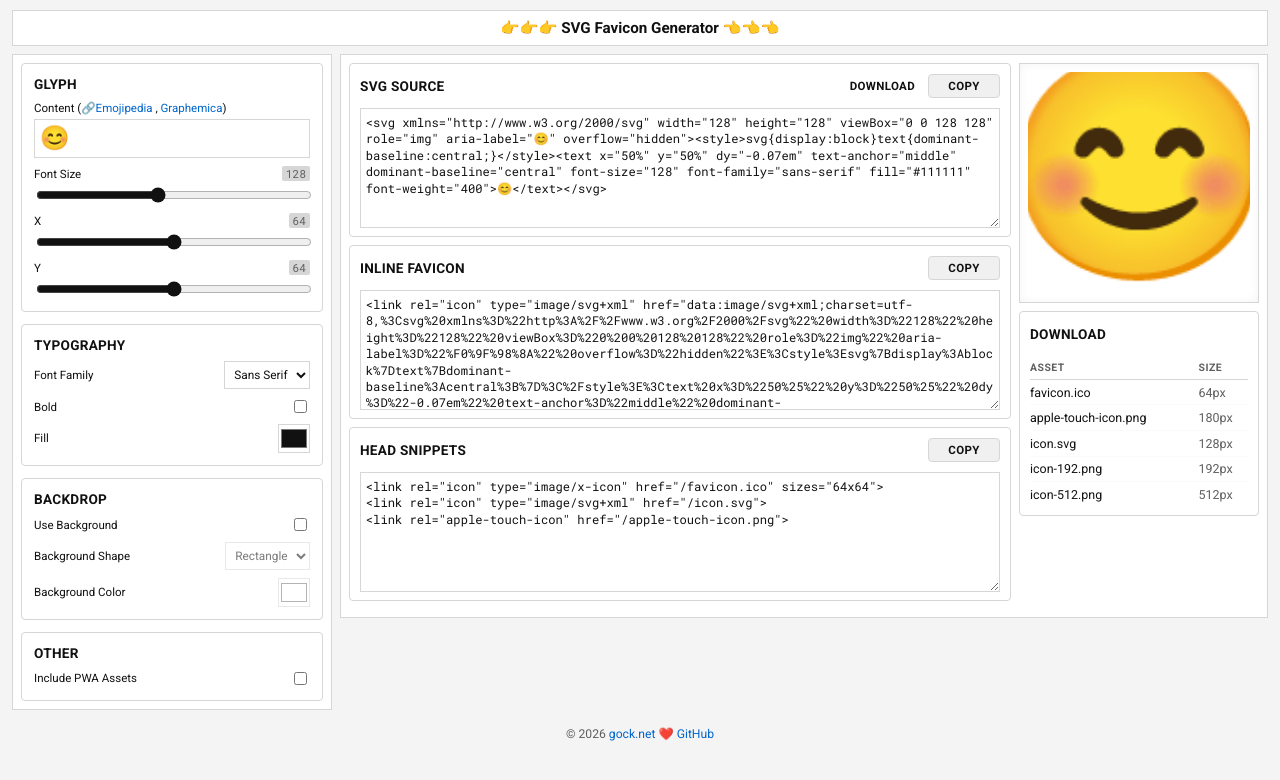
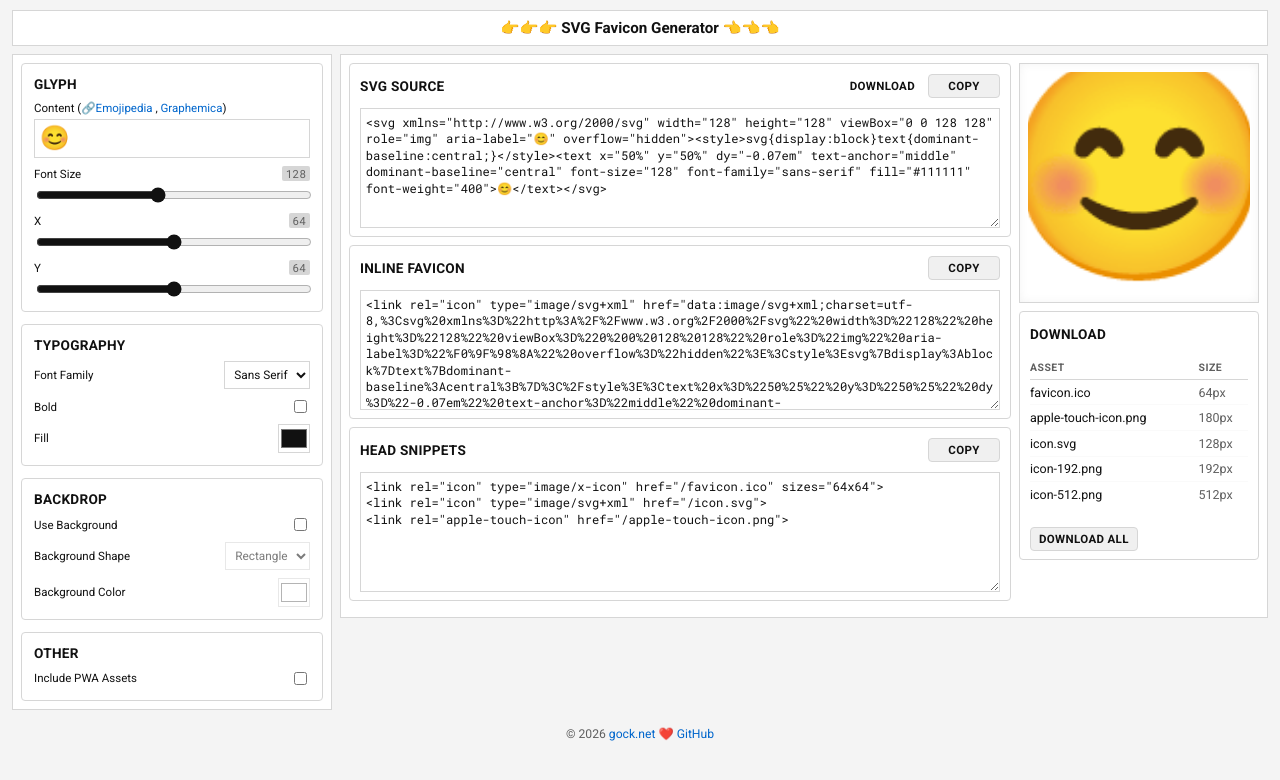
Before and after one commit to andygock/svg-favicon-generator, a React (Vite) app: page / in a window 1280 px wide. Shown: the top 780 px of the page. Built offline with nearby package versions, Linux system fonts and the light colour scheme.

Commit message:
feat: implement bulk download functionality with fflate for high-compression zip creation; enhance PreviewPanel for download actions

```diff
--- a/package.json
+++ b/package.json
@@ -17,6 +17,7 @@
   },
   "dependencies": {
     "dompurify": "^3.3.3",
+    "fflate": "^0.8.2",
     "icojs": "^0.20.1",
     "react": "^19.2.4",
     "react-dom": "^19.2.4"
--- a/src/App.jsx
+++ b/src/App.jsx
@@ -25,6 +25,7 @@ import {
 function App() {
   const [state, setState] = useState(DEFAULT_STATE);
   const [status, setStatus] = useState(DEFAULT_STATUS);
+  const [downloadAllLoading, setDownloadAllLoading] = useState(false);
 
   const svgMarkup = useMemo(() => createSvgMarkup(state), [state]);
   const inlineLinkMarkup = useMemo(
@@ -327,6 +328,100 @@ function App() {
     }
   };
 
+  const handleDownloadAll = async () => {
+    notify("Preparing download...");
+    setDownloadAllLoading(true);
+    try {
+      const files = {};
+      const enc = new TextEncoder();
+
+      // Core text assets
+      files["icon.svg"] = enc.encode(svgMarkup);
+      files["inline-favicon.txt"] = enc.encode(inlineLinkMarkup);
+      files["head-snippet.txt"] = enc.encode(headSnippet);
+      if (state.includePwa) {
+        files["site.webmanifest"] = enc.encode(DEFAULT_MANIFEST);
+      }
+
+      // Rasterized assets (png / ico) from export options
+      for (const option of exportOptionsComputed) {
+        if (option.disabled) continue;
+        if (option.type === "svg" || option.type === "manifest") continue;
+
+        const exportMarkup = svgMarkup
+          .replace('width="128"', `width="${option.size}"`)
+          .replace('height="128"', `height="${option.size}"`);
+
+        const svgBlob = new Blob([exportMarkup], {
+          type: "image/svg+xml;charset=utf-8",
+        });
+        const url = URL.createObjectURL(svgBlob);
+
+        try {
+          await new Promise((resolve, reject) => {
+            const img = new Image();
+            img.onload = async () => {
+              try {
+                const canvas = document.createElement("canvas");
+                canvas.width = option.size;
+                canvas.height = option.size;
+                const ctx = canvas.getContext("2d");
+                if (!ctx) throw new Error("Canvas unavailable");
+                ctx.clearRect(0, 0, canvas.width, canvas.height);
+                ctx.drawImage(img, 0, 0, canvas.width, canvas.height);
+
+                const pngBlob = await canvasToBlob(canvas, "image/png");
+                if (!pngBlob) throw new Error("Unable to create PNG");
+
+                if (option.type === "png") {
+                  const ab = await pngBlob.arrayBuffer();
+                  files[option.filename] = new Uint8Array(ab);
+                  resolve();
+                } else if (option.type === "ico") {
+                  const icoBlob = await createIcoBlobFromPngBlob(
+                    pngBlob,
+                    option.size,
+                  );
+                  const ab = await icoBlob.arrayBuffer();
+                  files[option.filename] = new Uint8Array(ab);
+                  resolve();
+                } else {
+                  resolve();
+                }
+              } catch (err) {
+                reject(err);
+              }
+            };
+            img.onerror = () => reject(new Error("Failed to load SVG image."));
+            img.src = url;
+          });
+        } finally {
+          try {
+            URL.revokeObjectURL(url);
+          } catch (e) {
+            // ignore
+          }
+        }
+      }
+
+      // Load fflate only when needed and create a high-compression zip
+      const { zipSync } = await import("fflate");
+      const zipData = zipSync(files, { level: 9 });
+      const zipBlob = new Blob([zipData], { type: "application/zip" });
+
+      // Default filename should be {content}.zip; fall back to 'content'
+      const safeName = (state.content || "content").replace(/\s+/g, "-");
+      const filename = `${safeName}.zip`;
+      downloadBlob(zipBlob, filename);
+      notify(`Downloaded ${filename}.`);
+    } catch (err) {
+      console.error(err);
+      notify("Could not create package.");
+    } finally {
+      setDownloadAllLoading(false);
+    }
+  };
+
   return (
     <div className="app-shell">
       <CompactHeader status={status} />
@@ -349,6 +444,8 @@ function App() {
           onDownloadSvg={handleDownloadSvg}
           onDownloadManifest={handleDownloadManifest}
           onExport={handleExport}
+          onDownloadAll={handleDownloadAll}
+          downloadAllLoading={downloadAllLoading}
         />
       </main>
       <Footer />
--- a/src/components/PreviewPanel.jsx
+++ b/src/components/PreviewPanel.jsx
@@ -14,6 +14,8 @@ export function PreviewPanel({
   onDownloadSvg,
   onDownloadManifest,
   onExport,
+  onDownloadAll,
+  downloadAllLoading,
 }) {
   return (
     <section className="panel preview-panel">
@@ -167,6 +169,16 @@ export function PreviewPanel({
                 </tbody>
               </table>
             </div>
+            <div className="export-actions" style={{ marginTop: 12 }}>
+              <button
+                className="action-button button-primary"
+                onClick={onDownloadAll}
+                aria-label="Download all visible assets"
+                disabled={!!downloadAllLoading}
+              >
+                {downloadAllLoading ? "Loading..." : "Download all"}
+              </button>
+            </div>
           </article>
         </div>
       </div>
```
Also changed, not shown: 1 other file (tests, documents, lock files or other folders).
